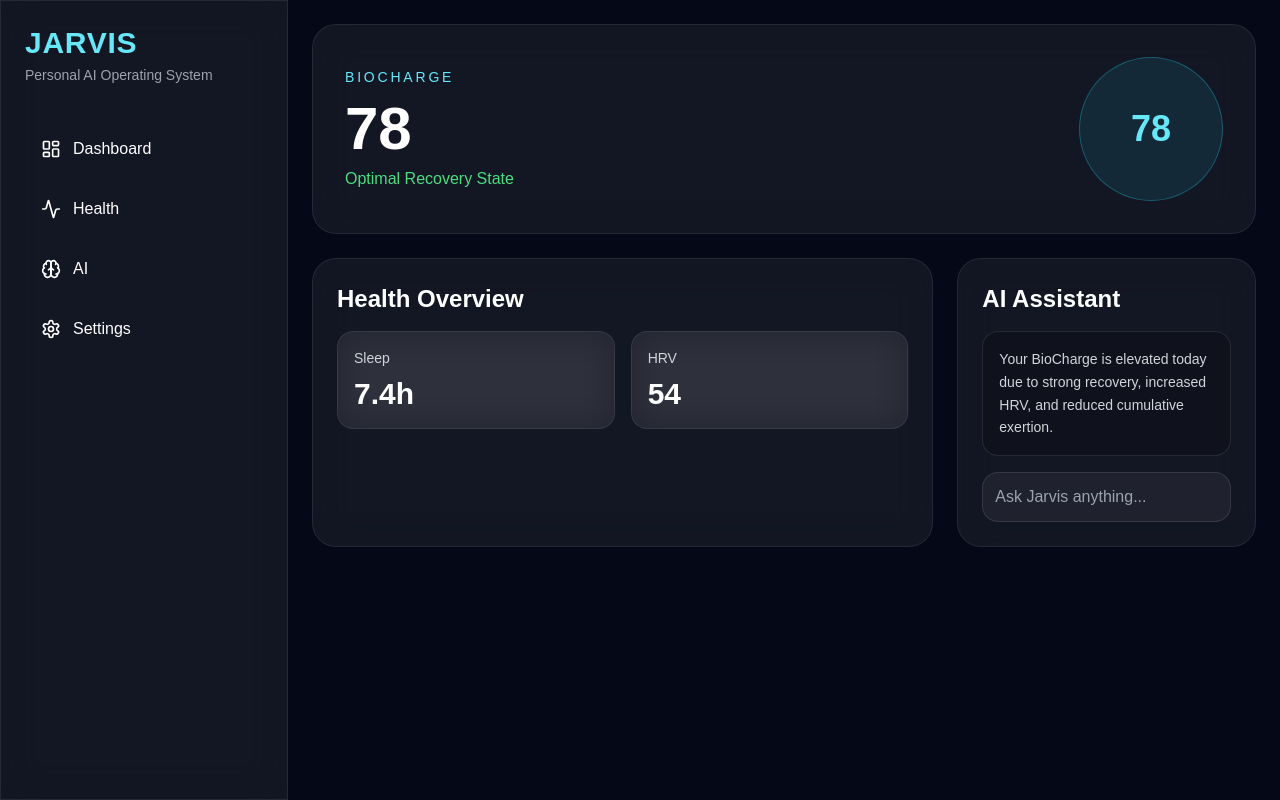
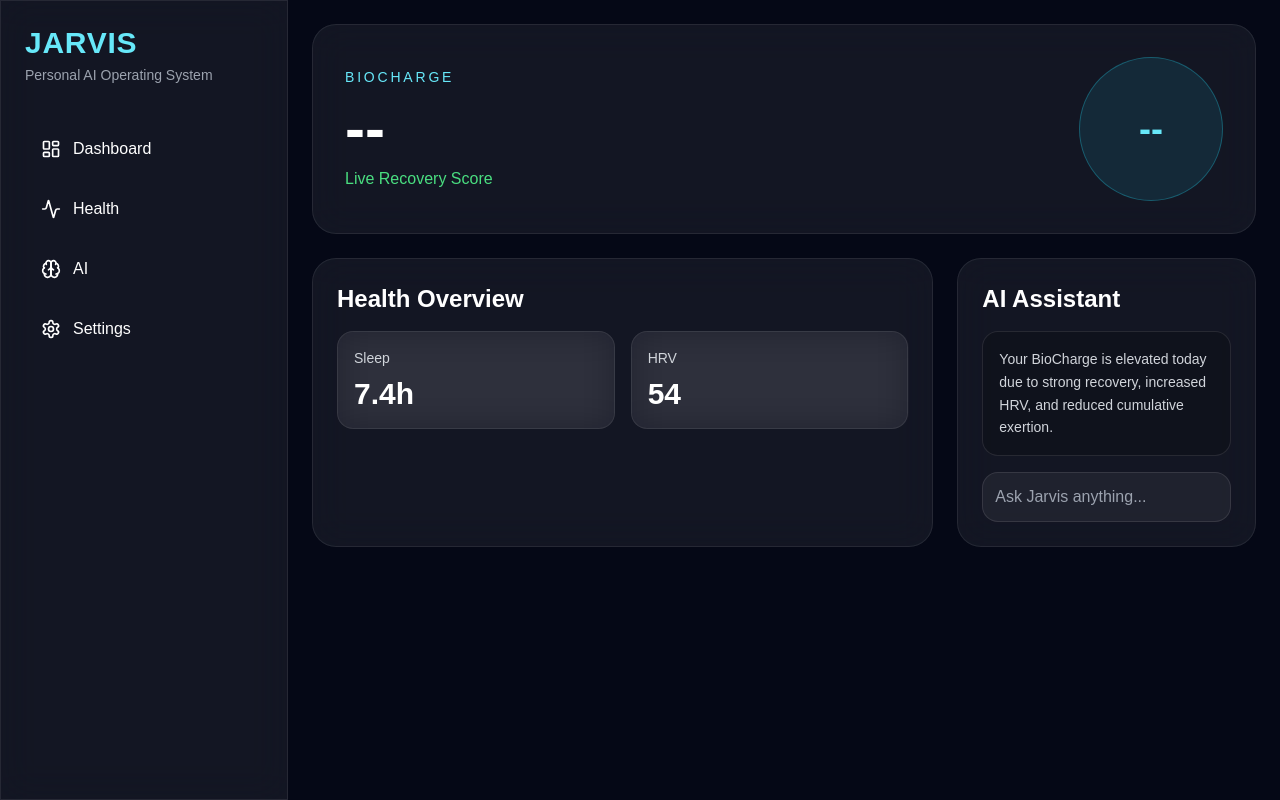
Before and after one commit to kevinpaulose5-oss/jarvis-os, a Next.js app: page / in a window 1280 px wide. Built offline with nearby package versions, Linux system fonts and the light colour scheme; no server answers; the database is empty.

Commit message:
Update biocharge-widget.tsx

```diff
--- a/widgets/biocharge-widget.tsx
+++ b/widgets/biocharge-widget.tsx
@@ -1,9 +1,29 @@
 "use client";
 
+import { useEffect, useState } from "react";
 import { motion } from "framer-motion";
 
+import { supabase } from "../lib/supabase/client";
+
 export default function BioChargeWidget() {
-  const biocharge = 78;
+  const [biocharge, setBiocharge] = useState<number | null>(null);
+
+  useEffect(() => {
+    async function loadBioCharge() {
+      const { data, error } = await supabase
+        .from("health_metrics")
+        .select("biocharge")
+        .order("created_at", { ascending: false })
+        .limit(1)
+        .single();
+
+      if (!error && data) {
+        setBiocharge(data.biocharge);
+      }
+    }
+
+    loadBioCharge();
+  }, []);
 
   return (
     <motion.div
@@ -17,16 +37,16 @@ export default function BioChargeWidget() {
           </p>
 
           <h2 className="mt-3 text-6xl font-black">
-            {biocharge}
+            {biocharge ?? "--"}
           </h2>
 
           <p className="mt-2 text-green-400">
-            Optimal Recovery State
+            Live Recovery Score
           </p>
         </div>
 
         <div className="flex h-36 w-36 items-center justify-center rounded-full border border-cyan-400/30 bg-cyan-400/10 text-4xl font-bold text-cyan-300">
-          {biocharge}
+          {biocharge ?? "--"}
         </div>
       </div>
     </motion.div>
```
